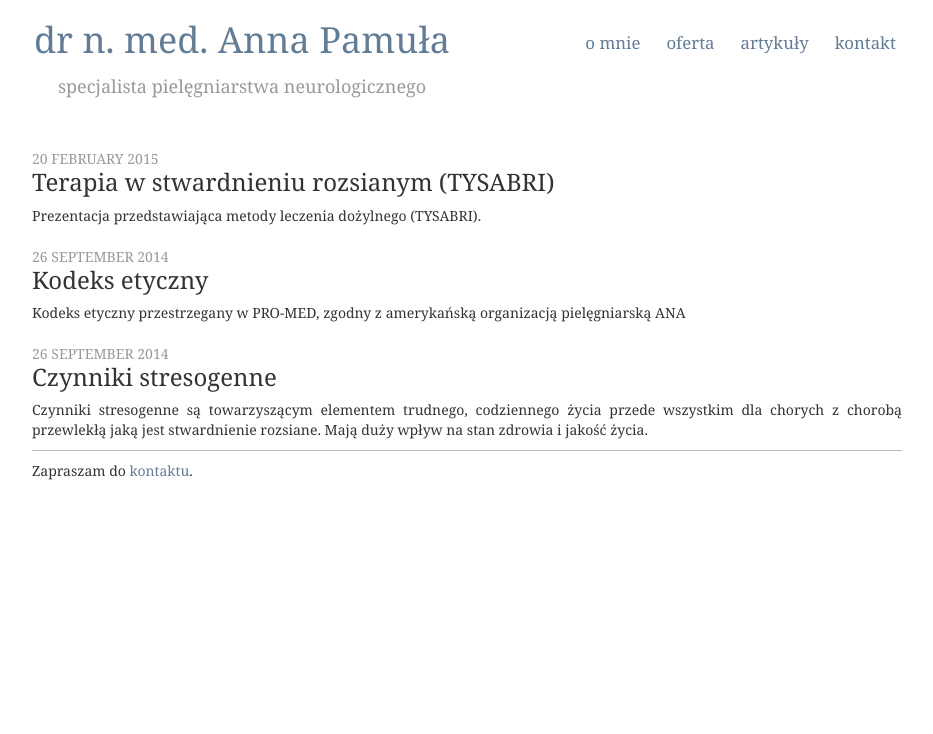
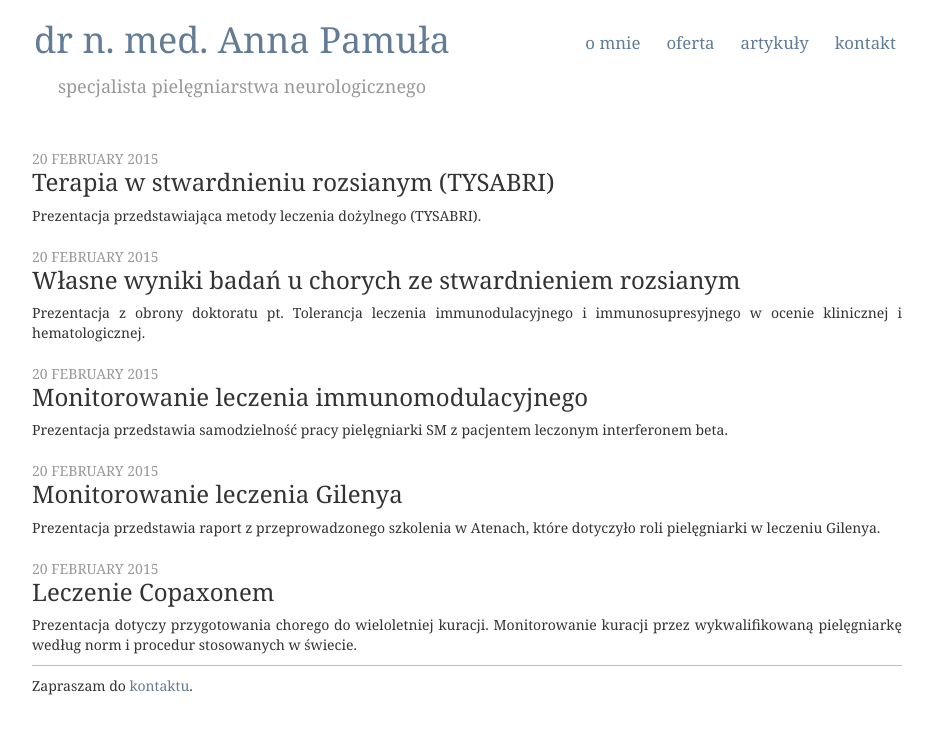
Before and after one commit to annapamula/annapamula.github.io, a Jekyll site: the page built from artykuly/index.md, in a window 1280 px wide. Shown: the top 734 px of the page, without its empty margins (173-1106 px from the left). Built offline with Jekyll 4.4.1, drawn with Linux system fonts in a browser that asks for light colours; nearby versions of some CDN libraries; Markdown is read by kramdown in place of the engine named in the settings.

Commit message:
Added new posts

```diff
--- /dev/null
+++ b/_posts/2015-02-20-leczenie-copaxonem.md
@@ -0,0 +1,15 @@
+---
+title: Leczenie Copaxonem
+layout: default
+tags:
+- stwardnianie-rozsiane
+excerpt: Prezentacja dotyczy przygotowania chorego do wieloletniej kuracji.
+ Monitorowanie kuracji przez wykwalifikowaną pielęgniarkę według norm i procedur stosowanych w świecie.
+
+---
+
+## Leczenie Copaxonem
+
+<center>
+<iframe src='https://onedrive.live.com/embed?cid=822BD344519F07B3&resid=822BD344519F07B3%21115&authkey=AHgfTLHS-hWEiKc&em=2&wdAr=1.3333333333333333' width='722px' height='565px' frameborder='0'>To jest osadzony dokument pakietu <a target='_blank' href='http://office.com'>Microsoft Office</a> obsługiwany przez aplikację <a target='_blank' href='http://office.com/webapps'>Office Online</a>.</iframe>
+</center>
--- /dev/null
+++ b/_posts/2015-02-20-monitorowanie-leczenia-gilenya.md
@@ -0,0 +1,14 @@
+---
+title: Monitorowanie leczenia Gilenya
+layout: default
+tags:
+- stwardnianie-rozsiane
+excerpt: Prezentacja przedstawia raport z przeprowadzonego szkolenia w Atenach, które dotyczyło roli pielęgniarki w leczeniu Gilenya.
+
+---
+
+## Monitorowanie leczenia Gilenya
+
+<center>
+<iframe src='https://onedrive.live.com/embed?cid=822BD344519F07B3&resid=822BD344519F07B3%21111&authkey=AOJoMAMtHWDTF3w&em=2&wdAr=1.3333333333333333' width='722px' height='565px' frameborder='0'>To jest osadzony dokument pakietu <a target='_blank' href='http://office.com'>Microsoft Office</a> obsługiwany przez aplikację <a target='_blank' href='http://office.com/webapps'>Office Online</a>.</iframe>
+</center>
--- /dev/null
+++ b/_posts/2015-02-20-monitorowanie-leczenia-immunomodulacyjnego.md
@@ -0,0 +1,14 @@
+---
+title: Monitorowanie leczenia immunomodulacyjnego
+layout: default
+tags:
+- stwardnianie-rozsiane
+excerpt: Prezentacja przedstawia samodzielność pracy pielęgniarki SM z pacjentem leczonym interferonem beta.
+
+---
+
+## Monitorowanie leczenia immunomodulacyjnego
+
+<center>
+<iframe src='https://onedrive.live.com/embed?cid=822BD344519F07B3&resid=822BD344519F07B3%21112&authkey=AJ-r4zRAxbkj_4U&em=2&wdAr=1.3333333333333333' width='722px' height='565px' frameborder='0'>To jest osadzony dokument pakietu <a target='_blank' href='http://office.com'>Microsoft Office</a> obsługiwany przez aplikację <a target='_blank' href='http://office.com/webapps'>Office Online</a>.</iframe>
+</center>
--- /dev/null
+++ b/_posts/2015-02-20-prezentacja-obrona-doktoratu.md
@@ -0,0 +1,14 @@
+---
+title: Własne wyniki badań u chorych ze stwardnieniem rozsianym
+layout: default
+tags:
+- stwardnianie-rozsiane
+excerpt: Prezentacja z obrony doktoratu pt. Tolerancja leczenia immunodulacyjnego i immunosupresyjnego w ocenie klinicznej i hematologicznej.
+
+---
+
+## Własne wyniki badań u chorych ze stwardnieniem rozsianym
+
+<center>
+    <iframe src='https://onedrive.live.com/embed?cid=822BD344519F07B3&resid=822BD344519F07B3%21114&authkey=AFrcfo6cC4QHx3Q&em=2&wdAr=1.3333333333333333' width='722px' height='565px' frameborder='0'>To jest osadzony dokument pakietu <a target='_blank' href='http://office.com'>Microsoft Office</a> obsługiwany przez aplikację <a target='_blank' href='http://office.com/webapps'>Office Online</a>.</iframe>
+</center>
```
Also changed, not shown: index.md (+1 -1 lines).
